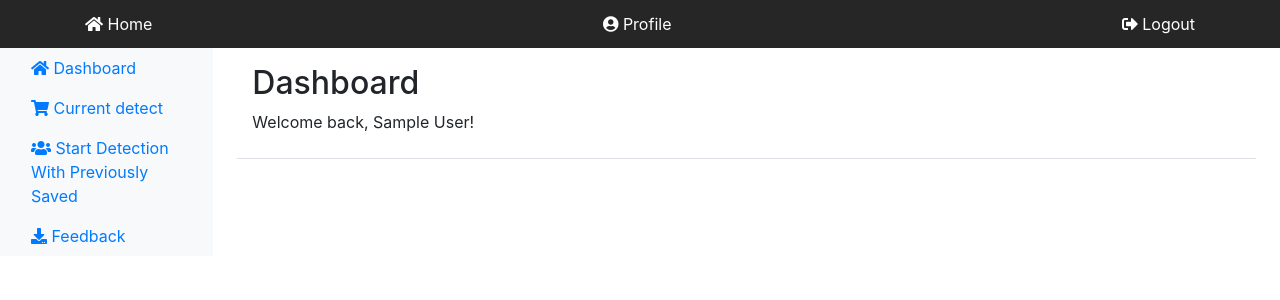
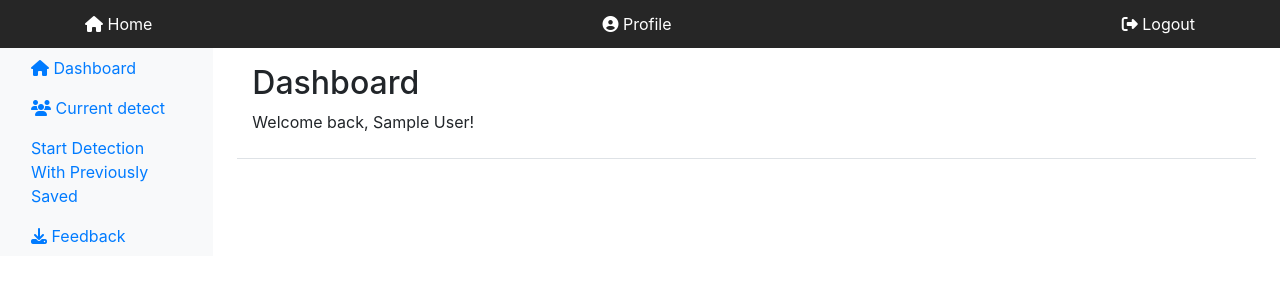
Before and after one commit to pradeepreddyvv/Smart-Driving-Assistance, a Flask app: page / in a window 1280 px wide. Shown: the top 300 px of the page. Run offline with Flask 2, Linux system fonts and the light colour scheme; the visitor is signed in with stand-in values (Sample User, id 1); some libraries are stand-ins or nearby versions.

Commit message:
Add files via upload

```diff
--- a/templates/layout.html
+++ b/templates/layout.html
@@ -6,7 +6,8 @@
     <meta charset="utf-8">
     <title>{% block title %}{% endblock %}</title>
     <link rel="stylesheet" href="{{ url_for('static', filename='css/style.css') }}">
-    <link rel="stylesheet" href="https://use.fontawesome.com/releases/v5.7.1/css/all.css">
+    <!--link rel="stylesheet" href="https://use.fontawesome.com/releases/v5.7.1/css/all.css"-->
+    <script src="https://kit.fontawesome.com/629d3039ca.js" crossorigin="anonymous"></script>
     <link href="https://maxcdn.bootstrapcdn.com/bootstrap/4.1.1/css/bootstrap.min.css" rel="stylesheet"
         id="bootstrap-css">
     <script src="https://maxcdn.bootstrapcdn.com/bootstrap/4.1.1/js/bootstrap.min.js"></script>
@@ -38,14 +39,14 @@
 
                         <li class="nav-item">
                             <a class="nav-link" href="{{ url_for('detect') }}">
-                                <i class="fas fa-shopping-cart"></i>
+                                <i class="fas fa-users"></i>
                                 Current detect
                             </a>
                         </li>
 
                         <li class="nav-item">
                             <a class="nav-link" href="{{ url_for('main') }}">
-                                <i class="fas fa-users"></i>
+                                <i class="fa-duotone fa-camera"></i>
                                 Start Detection With Previously Saved
                             </a>
                         </li>
```
